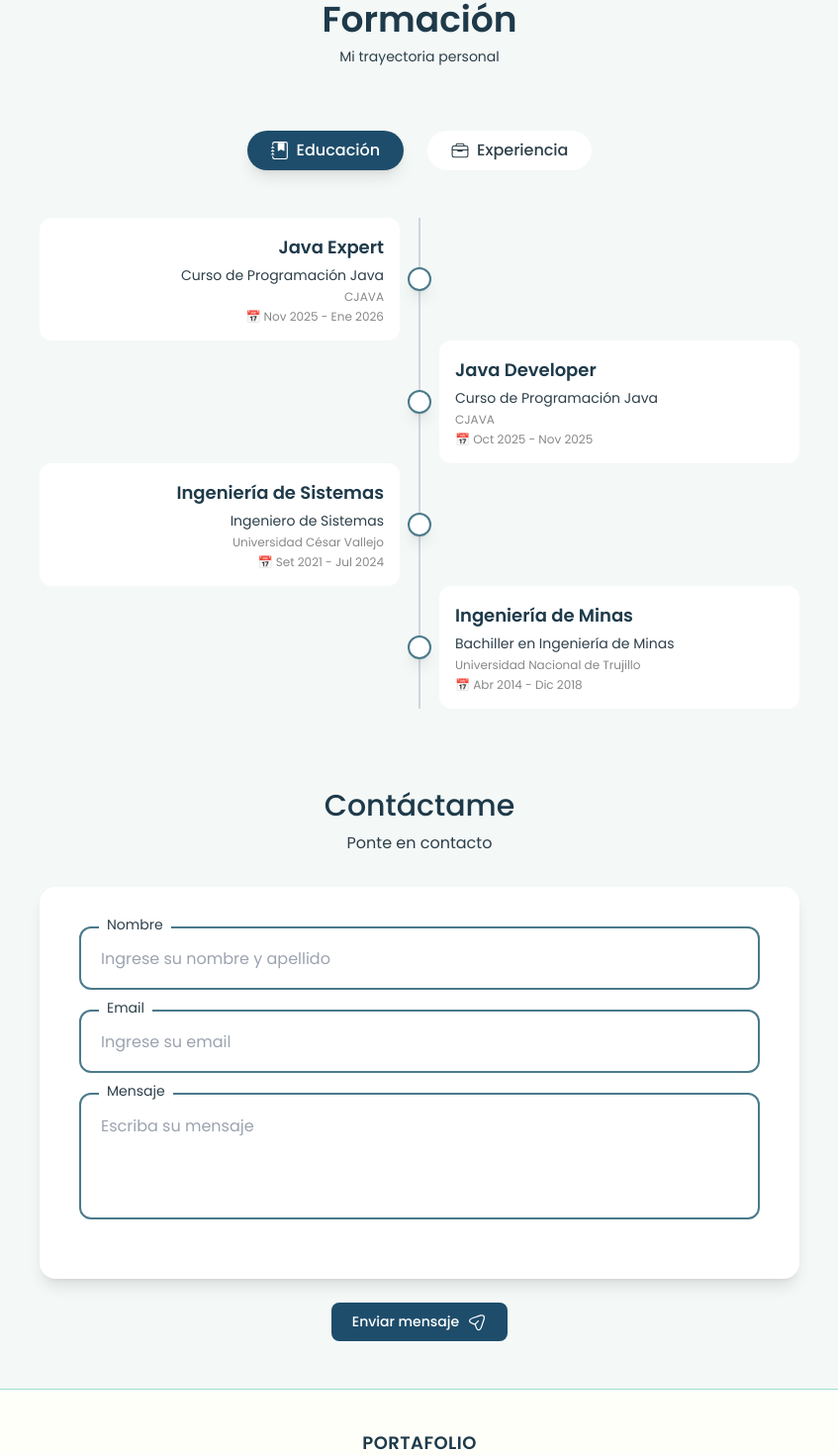
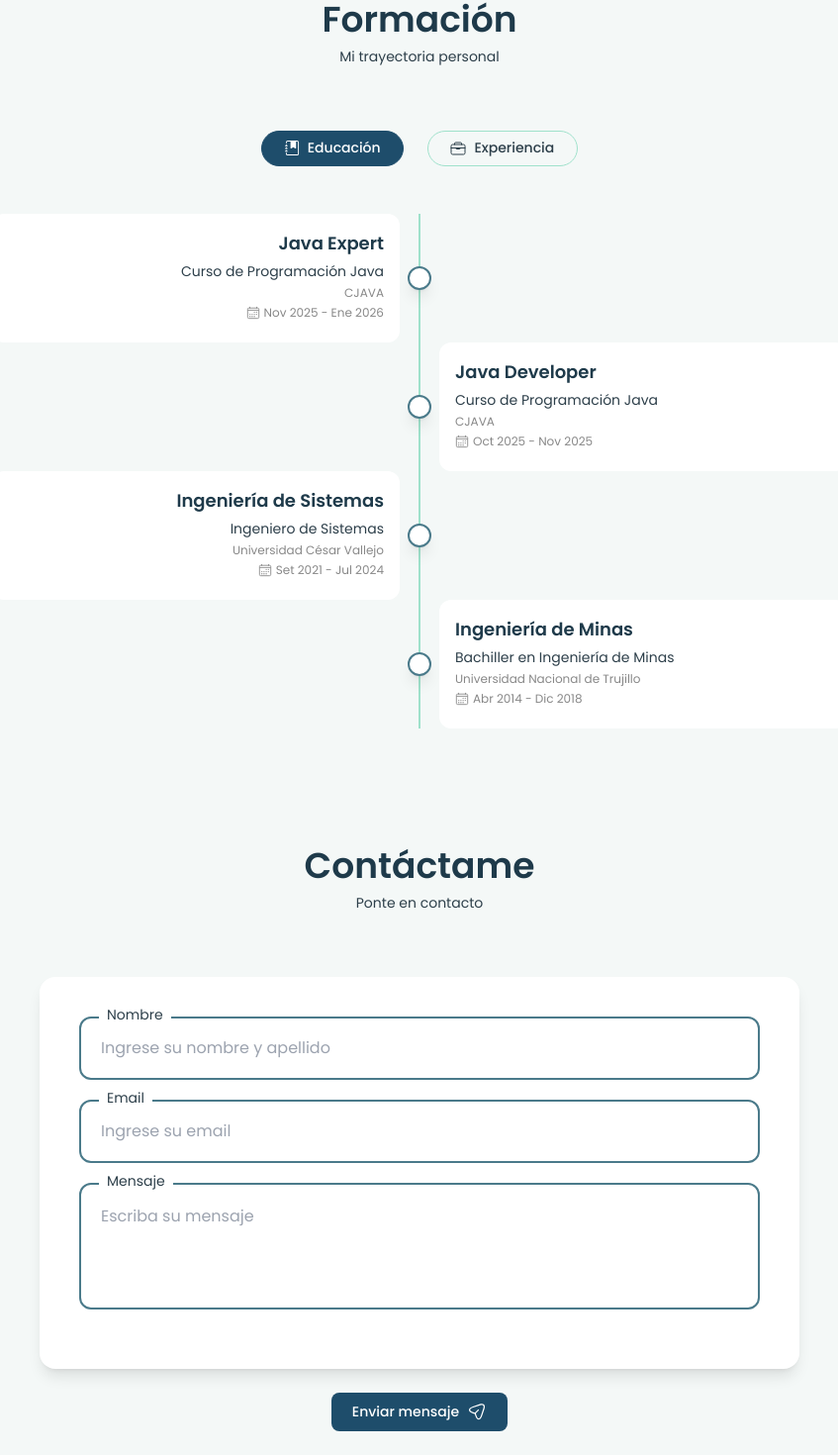
Before and after one commit to GAMM95/gamm-portfolio, a React (Create React App) app: page / in a window 1280 px wide. Shown: the part 2238-3708 px from the top of the page at 99% size, without its empty margins (216-1063 px from the left). Built offline with nearby package versions, Linux system fonts and the light colour scheme.

Commit message:
nuevas actualizaciones

```diff
--- a/src/pages/contact/Contact.jsx
+++ b/src/pages/contact/Contact.jsx
@@ -17,15 +17,14 @@ const Contact = () => {
 
   const sendEmail = (e) => {
     e.preventDefault();
-    const name    = form.current.name.value.trim();
-    const email   = form.current.email.value.trim();
+    const name = form.current.name.value.trim();
+    const email = form.current.email.value.trim();
     const mensaje = form.current.mensaje.value.trim();
 
     if (!name || !email || !mensaje) {
       mostrarToastrError("Por favor, complete todos los campos.");
       return;
     }
-
     const emailRegex = /^[^\s@]+@[^\s@]+\.[^\s@]+$/;
     if (!emailRegex.test(email)) {
       mostrarToastrError("Por favor, ingresa un correo electrónico válido.");
@@ -46,24 +45,45 @@ const Contact = () => {
   };
 
   return (
-    <section id="contacto" className="py-12">
-      <h2 className="text-3xl font-medium text-center mb-2" style={{ color: "var(--title-color)" }}>
+    <section id="contacto" className="section">
+
+      <h2
+        className="section__title"
+        data-aos="fade-up"
+        data-aos-duration="800"
+      >
         Contáctame
       </h2>
-      <span className="block text-center mb-8" style={{ color: "var(--text-color)" }}>
+
+      <span
+        className="section__subtitle"
+        style={{ color: "var(--text-color)" }}
+        data-aos="fade-up"
+        data-aos-duration="800"
+        data-aos-delay="100"
+      >
         Ponte en contacto
       </span>
 
       <div className="flex flex-col items-center px-4 sm:px-6 gap-6">
+
         {/* Card formulario */}
         <div
           className="w-full max-w-3xl rounded-2xl shadow-lg p-6 sm:p-8 md:p-10"
           style={{ backgroundColor: "var(--card-color)" }}
+          data-aos="fade-up"
+          data-aos-duration="700"
+          data-aos-delay="150"
         >
           <form ref={form} onSubmit={sendEmail} className="w-full" id="contact-form">
 
             {/* Nombre */}
-            <div className="relative mb-5 h-16">
+            <div
+              className="relative mb-5 h-16"
+              data-aos="fade-right"
+              data-aos-duration="500"
+              data-aos-delay="200"
+            >
               <label
                 className="absolute -top-3 left-5 text-sm px-2 z-10"
                 style={{ backgroundColor: "var(--card-color)", color: "var(--text-color)" }}
@@ -80,7 +100,12 @@ const Contact = () => {
             </div>
 
             {/* Email */}
-            <div className="relative mb-5 h-16">
+            <div
+              className="relative mb-5 h-16"
+              data-aos="fade-right"
+              data-aos-duration="500"
+              data-aos-delay="280"
+            >
               <label
                 className="absolute -top-3 left-5 text-sm px-2 z-10"
                 style={{ backgroundColor: "var(--card-color)", color: "var(--text-color)" }}
@@ -97,7 +122,12 @@ const Contact = () => {
             </div>
 
             {/* Mensaje */}
-            <div className="relative mb-5 h-32">
+            <div
+              className="relative mb-5 h-32"
+              data-aos="fade-right"
+              data-aos-duration="500"
+              data-aos-delay="360"
+            >
               <label
                 className="absolute -top-3 left-5 text-sm px-2 z-10"
                 style={{ backgroundColor: "var(--card-color)", color: "var(--text-color)" }}
@@ -115,15 +145,23 @@ const Contact = () => {
           </form>
         </div>
 
-        {/* Botón enviar — mismo estilo que "Vista previa CV" */}
+        {/* Botón enviar */}
+        <div
+          data-aos="fade-up"
+          data-aos-duration="500"
+          data-aos-delay="420"
+          className="w-full sm:w-auto"
+        >
           <button
             type="submit"
             form="contact-form"
-          className="btn-primary px-6 py-3 w-full sm:w-auto"
+            className="btn-primary px-6 py-3 w-full sm:w-auto flex items-center justify-center gap-2"
           >
             Enviar mensaje
             <img src={ContactSVG} alt="send" className="w-5 h-5" />
           </button>
+        </div>
+
       </div>
 
       <ToastContainer />
--- a/src/pages/qualification/Qualification.jsx
+++ b/src/pages/qualification/Qualification.jsx
@@ -2,37 +2,109 @@ import React, { useState, useEffect } from "react";
 import AOS from "aos";
 import { timelineData } from "./TimeLineData";
 import QualificationTabs from "./QualificationTabs";
-import Timeline from "./Timeline";
+import TimelineItem from "./TimelineItem";
+
+const ITEMS_VISIBLE = 4;
 
 const Qualification = () => {
   const [toggleState, setToggleState] = useState("education");
+  const [expanded, setExpanded]       = useState(false);
 
-  const items = timelineData
+  const allItems = timelineData
     .filter((item) => item.type === toggleState)
     .sort((a, b) => new Date(b.startDate) - new Date(a.startDate));
 
-  // Re-trigger AOS al cambiar de tab
+  const visibleItems = expanded ? allItems : allItems.slice(0, ITEMS_VISIBLE);
+  const hasMore      = allItems.length > ITEMS_VISIBLE;
+
+  // Resetea animaciones al cambiar tab
   useEffect(() => {
-    AOS.refresh();
+    setExpanded(false);
+
+    const section = document.querySelector("#formacion");
+    if (!section) return;
+    section.querySelectorAll("[data-aos]").forEach((el) => {
+      el.classList.remove("aos-animate");
+    });
+    const t = setTimeout(() => AOS.refresh(), 50);
+    return () => clearTimeout(t);
   }, [toggleState]);
+
+  // Refresca AOS al expandir para animar los nuevos items
+  useEffect(() => {
+    if (!expanded) return;
+    const t = setTimeout(() => AOS.refresh(), 50);
+    return () => clearTimeout(t);
+  }, [expanded]);
 
   return (
     <section id="formacion" className="section">
 
-      <h2 className="section__title">
+      <h2
+        className="section__title"
+        data-aos="fade-up"
+        data-aos-duration="800"
+      >
         Formación
       </h2>
 
       <span
         className="section__subtitle"
         style={{ color: "var(--text-color)" }}
+        data-aos="fade-up"
+        data-aos-duration="800"
+        data-aos-delay="100"
       >
         Mi trayectoria personal
       </span>
 
       <div className="max-w-4xl mx-auto px-4">
-        <QualificationTabs toggleState={toggleState} setToggleState={setToggleState} />
-        <Timeline items={items} />
+        <QualificationTabs
+          toggleState={toggleState}
+          setToggleState={setToggleState}
+        />
+
+        {/* Timeline */}
+        <div className="relative">
+          {/* Línea vertical — desktop */}
+          <div className="absolute top-0 left-1/2 -translate-x-1/2 w-[2px] h-full z-0 hidden md:block"
+               style={{ backgroundColor: "var(--accent-border)" }} />
+
+          {visibleItems.map((item, i) => (
+            <div
+              key={`${toggleState}-${item.id}`}
+              data-aos={i % 2 === 0 ? "fade-right" : "fade-left"}
+              data-aos-duration="500"
+              data-aos-delay={i * 80}
+            >
+              <TimelineItem item={item} isLeft={i % 2 === 0} />
+            </div>
+          ))}
+        </div>
+
+        {/* Botón ver más / ver menos */}
+        {hasMore && (
+          <div
+            className="flex justify-center mt-8"
+            data-aos="fade-up"
+            data-aos-duration="400"
+          >
+            <button
+              onClick={() => setExpanded((prev) => !prev)}
+              className="btn-ghost inline-flex items-center gap-2"
+            >
+              <span
+                className="transition-transform duration-300"
+                style={{ display: "inline-block", transform: expanded ? "rotate(180deg)" : "rotate(0deg)" }}
+              >
+                ↓
+              </span>
+              {expanded
+                ? `Ver menos`
+                : `Ver ${allItems.length - ITEMS_VISIBLE} más`}
+            </button>
+          </div>
+        )}
       </div>
 
     </section>
--- a/src/pages/qualification/QualificationTabs.jsx
+++ b/src/pages/qualification/QualificationTabs.jsx
@@ -1,27 +1,3 @@
-// import React from "react";
-// import { BsJournalBookmarkFill } from "react-icons/bs";
-// import { IoBriefcaseOutline } from "react-icons/io5";
-
-// const QualificationTabs = ({ toggleState, setToggleState }) => (
-//   <div className="flex justify-center mb-12 gap-6">
-//     <button
-//       onClick={() => setToggleState("education")}
-//       className={`btn-tab ${toggleState === "education" ? "active" : ""}`}
-//     >
-//       🎓 Educación
-//     </button>
-
-//     <button
-//       onClick={() => setToggleState("experience")}
-//       className={`btn-tab ${toggleState === "experience" ? "active" : ""}`}
-//     >
-//       💼 Experiencia
-//     </button>
-//   </div>
-// );
-
-// export default QualificationTabs;
-
 import React from "react";
 import { BsJournalBookmarkFill } from "react-icons/bs";
 import { IoBriefcaseOutline } from "react-icons/io5";
@@ -30,35 +6,21 @@ const QualificationTabs = ({ toggleState, setToggleState }) => (
   <div className="flex justify-center mb-12 gap-6">
     <button
       onClick={() => setToggleState("education")}
-      className={`
-        flex items-center gap-2 px-6 py-2 rounded-full
-        text-sm sm:text-base font-medium
-        transition-all duration-300
-        ${
-          toggleState === "education"
-            ? "bg-[var(--button-color)] text-[var(--container-color)] shadow-lg"
-            : "bg-[var(--card-color)] text-[var(--text-color)] hover:bg-[var(--hover-color)]"
-        }
-      `}
+      className={`btn-tab inline-flex items-center gap-2 ${
+        toggleState === "education" ? "active" : ""
+      }`}
     >
-      <BsJournalBookmarkFill className="text-lg" />
+      <BsJournalBookmarkFill size={15} />
       Educación
     </button>
 
     <button
       onClick={() => setToggleState("experience")}
-      className={`
-        flex items-center gap-2 px-6 py-2 rounded-full
-        text-sm sm:text-base font-medium
-        transition-all duration-300
-        ${
-          toggleState === "experience"
-            ? "bg-[var(--button-color)] text-[var(--container-color)] shadow-lg"
-            : "bg-[var(--card-color)] text-[var(--text-color)] hover:bg-[var(--hover-color)]"
-        }
-      `}
+      className={`btn-tab inline-flex items-center gap-2 ${
+        toggleState === "experience" ? "active" : ""
+      }`}
     >
-      <IoBriefcaseOutline className="text-lg" />
+      <IoBriefcaseOutline size={16} />
       Experiencia
     </button>
   </div>
--- a/src/pages/qualification/Timeline.jsx
+++ b/src/pages/qualification/Timeline.jsx
@@ -1,20 +1,17 @@
-
 import React from "react";
 import TimelineItem from "./TimelineItem";
 
+// Timeline sin lógica de show/hide — esa la maneja Qualification
 const Timeline = ({ items }) => {
   return (
     <div className="relative max-w-3xl mx-auto">
-      {/* Línea vertical continua */}
-      <div className="absolute top-0 left-1/2 -translate-x-1/2 w-[2px] h-full bg-gray-300 z-0"></div>
-
+      <div
+        className="absolute top-0 left-1/2 -translate-x-1/2 w-[2px] h-full z-0 hidden md:block"
+        style={{ backgroundColor: "var(--accent-border)" }}
+      />
       <div className="flex flex-col relative">
         {items.map((item, index) => (
-          <TimelineItem
-            key={item.id}
-            item={item}
-            isLeft={index % 2 === 0} // zigzag
-          />
+          <TimelineItem key={item.id} item={item} isLeft={index % 2 === 0} />
         ))}
       </div>
     </div>
--- a/src/pages/qualification/TimelineItem.jsx
+++ b/src/pages/qualification/TimelineItem.jsx
@@ -1,4 +1,5 @@
 import React from "react";
+import { IoCalendarOutline } from "react-icons/io5";
 
 const TimelineItem = ({ item, isLeft }) => {
   const CardContent = (
@@ -37,10 +38,11 @@ const TimelineItem = ({ item, isLeft }) => {
       </span>
 
       <span
-        className="block text-xs mt-1"
+        className="mt-1 text-xs inline-flex items-center gap-1"
         style={{ color: "var(--disabled-color)" }}
       >
-        📅 {item.date}
+        <IoCalendarOutline size={14} />
+        {item.date}
       </span>
     </div>
   );
```
Lines whose indentation alone changed are shown as unchanged.
